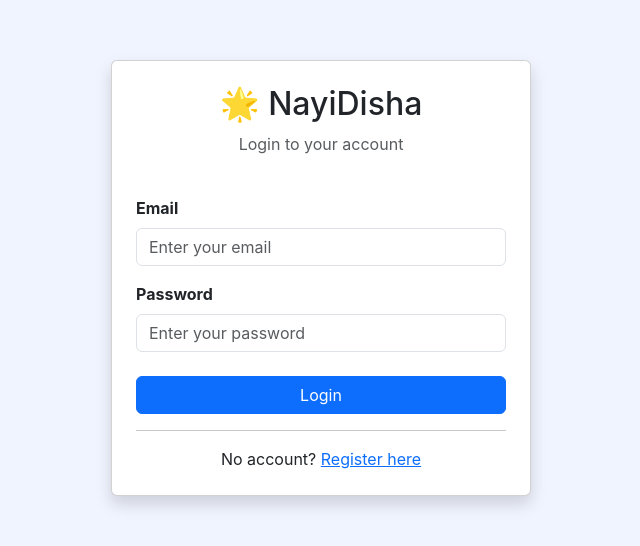
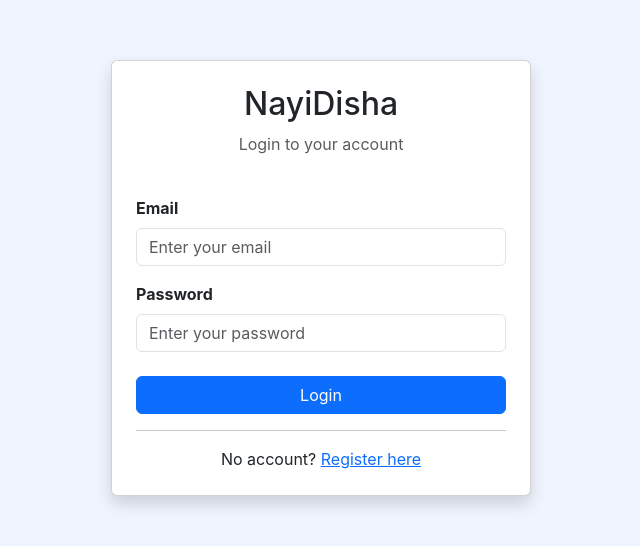
Before and after one commit to aastha612-yadav/NayiDisha, a React (Create React App) app in the folder frontend/: page /login in a window 1280 px wide. Shown: the part 122-668 px from the top of the page, without its empty margins (319-959 px from the left). Built offline with nearby package versions, Linux system fonts and the light colour scheme.

Commit message:
Updated Code

```diff
--- a/frontend/src/pages/Login.js
+++ b/frontend/src/pages/Login.js
@@ -28,7 +28,7 @@ export default function Login() {
     <div style={{ minHeight: '100vh', background: '#f0f4ff' }} className="d-flex align-items-center justify-content-center">
       <div className="card shadow p-4" style={{ maxWidth: 420, width: '100%' }}>
         <div className="text-center mb-4">
-          <h2>🌟 NayiDisha</h2>
+          <h2> NayiDisha</h2>
           <p className="text-muted">Login to your account</p>
         </div>
         {error && <div className="alert alert-danger">{error}</div>}
--- a/frontend/src/pages/Register.js
+++ b/frontend/src/pages/Register.js
@@ -24,7 +24,7 @@ export default function Register() {
     <div style={{ minHeight: '100vh', background: '#f0f4ff' }} className="d-flex align-items-center justify-content-center">
       <div className="card shadow p-4" style={{ maxWidth: 420, width: '100%' }}>
         <div className="text-center mb-4">
-          <h2>🌟 NayiDisha</h2>
+          <h2> NayiDisha</h2>
           <p className="text-muted">Create your account</p>
         </div>
 
--- a/frontend/src/pages/Returnship.js
+++ b/frontend/src/pages/Returnship.js
@@ -13,7 +13,7 @@ export default function Returnship() {
     <div className="container mt-4">
       <div className="d-flex justify-content-between mb-4">
         <div>
-          <h2>👩‍💼 Women Returnship Programs</h2>
+          <h2> Women Returnship Programs</h2>
           <p className="text-muted">Special opportunities for women returning after a career break</p>
         </div>
         <Link to="/jobs" className="btn btn-outline-secondary">← Back to Jobs</Link>
```
